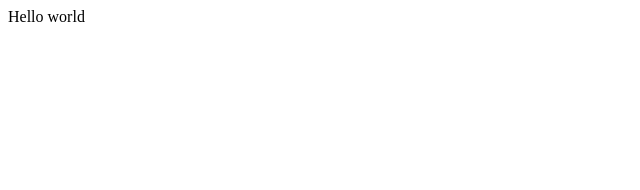
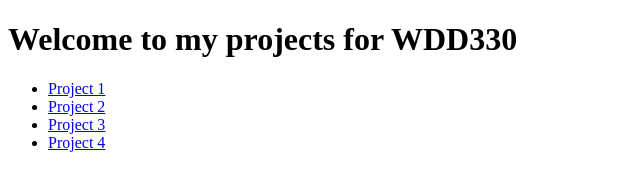
Before and after one commit to fedpre/wdd330-frontend-dev-II, a plain HTML site: page index.html in a window 1280 px wide. Shown: the whole page, without its empty margins (0-640 px from the left). Drawn offline with Linux system fonts and the light colour scheme.

Commit message:
added projects folder and connection to home page

```diff
--- a/index.html
+++ b/index.html
@@ -7,6 +7,12 @@
   <title>WD330 Frontend Development II</title>
 </head>
 <body>
-  Hello world
+  <h1>Welcome to my projects for WDD330</h1>
+  <ul>
+    <li><a href="./projects/project1.html"> Project 1</a></li>
+    <li><a href="./"> Project 2</a></li>
+    <li><a href="./"> Project 3</a></li>
+    <li><a href="./"> Project 4</a></li>
+  </ul>
 </body>
 </html>
```
